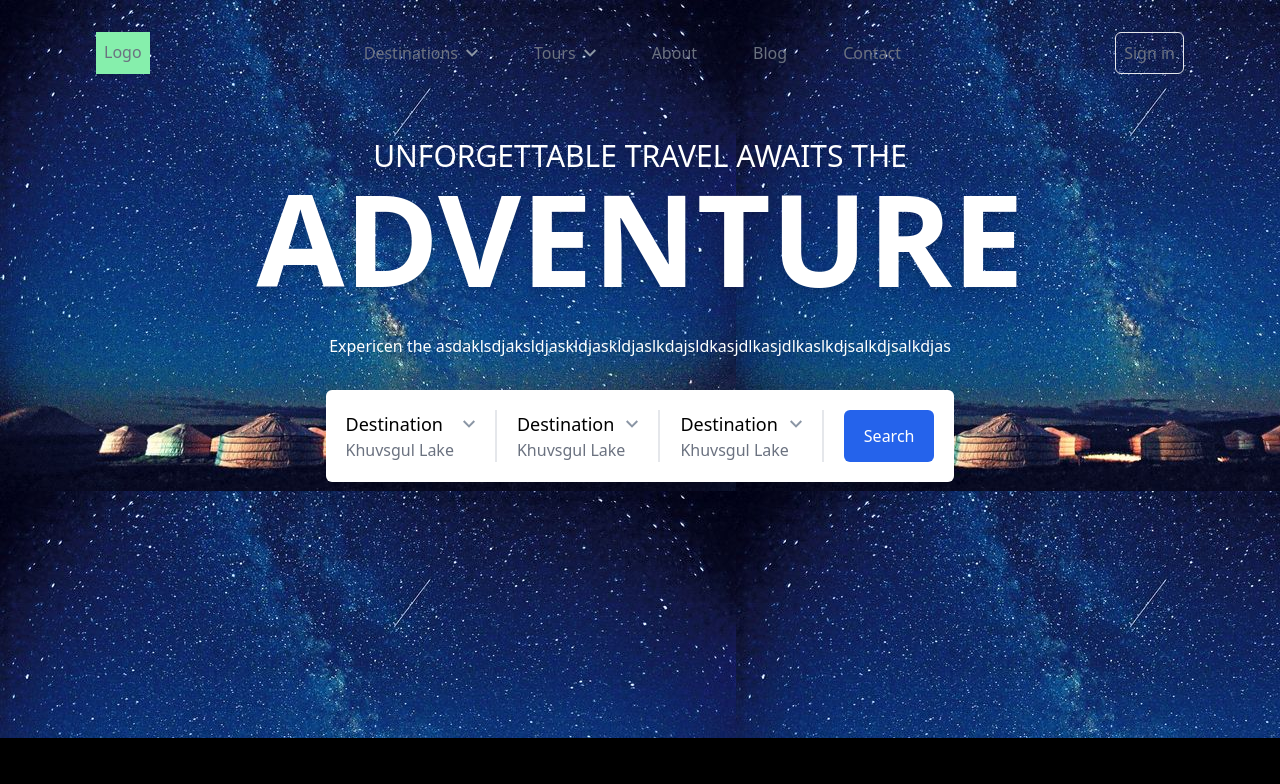
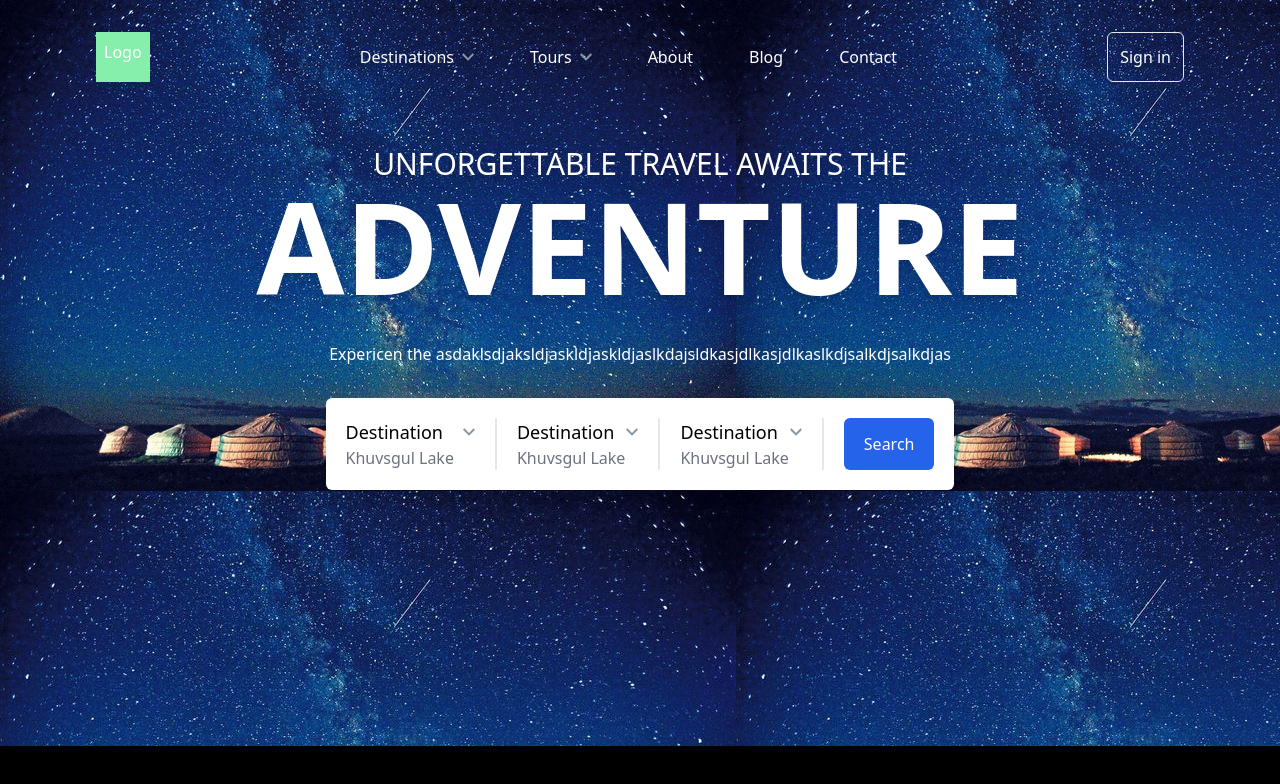
Before and after one commit to Dulguunba/travel-team-project, a Next.js app: page / in a window 1280 px wide. Shown: the top 784 px of the page. Built offline with nearby package versions, Linux system fonts and the light colour scheme.

Commit message:
do Header

```diff
--- a/src/components/Header.tsx
+++ b/src/components/Header.tsx
@@ -4,25 +4,25 @@ import { DownArrow } from './Icons/DownArrow'
 export const Header = () => {
     return (
         <div className="flex flex-col items-center justify-center relative">
-            <div className='flex max-w-[1180px] w-[90%] z-10'>
-                <div className='flex justify-between w-full text-gray-500 p-8'>
+            <div className='flex max-w-[1520px] w-[90%] z-10'>
+                <div className='flex justify-between w-full text-white p-8 font-primary text-base'>
                     <div className='p-2 bg-green-300'>
                         Logo
                     </div>
-                    <div className='flex gap-14 items-center'>
-                        <div className='flex items-center gap-2'>
+                    <div className='flex gap-14 items-center drop-shadow-md'>
+                        <div className='flex items-center gap-2 cursor-pointer hover:-translate-y-1 transition ease-in-out'>
                             <p>Destinations</p>
                             <DownArrow />
                         </div>
-                        <div className='flex items-center gap-2'>
+                        <div className='flex items-center gap-2 cursor-pointer hover:-translate-y-1 transition ease-in-out'>
                             <p>Tours</p>
                             <DownArrow />
                         </div>
-                        <p>About</p>
-                        <p>Blog</p>
-                        <p>Contact</p>
+                        <p className='cursor-pointer hover:-translate-y-1 transition ease-in-out'>About</p>
+                        <p className='cursor-pointer hover:-translate-y-1 transition ease-in-out'>Blog</p>
+                        <p className='cursor-pointer hover:-translate-y-1 transition ease-in-out'>Contact</p>
                     </div>
-                    <div className='p-2 border rounded-md'>
+                    <div className='p-3 border rounded-md font-medium cursor-pointer hover:-translate-y-1 transition ease-in-out hover:scale-110'>
                         Sign in
                     </div>
                 </div>
```
